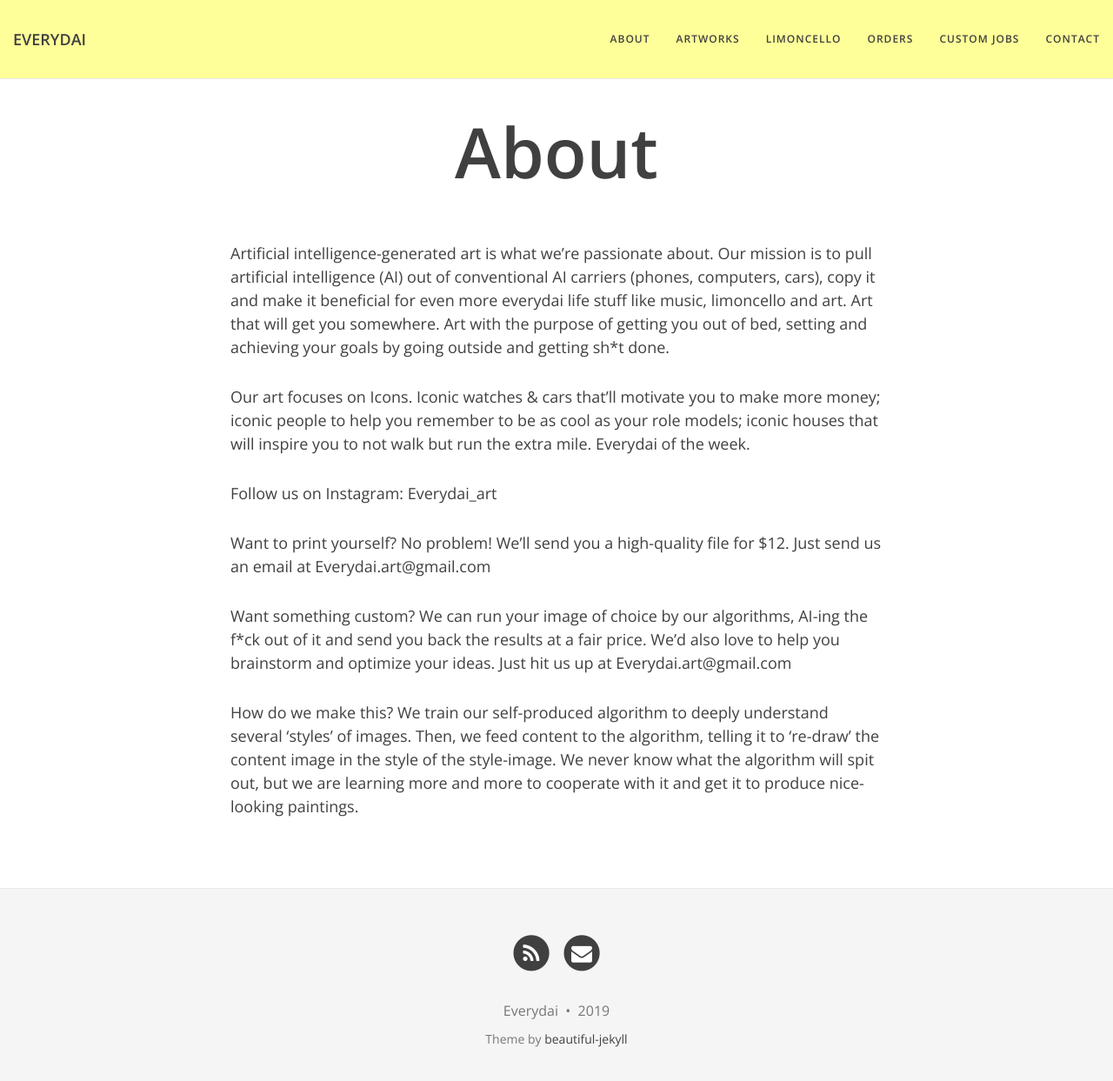
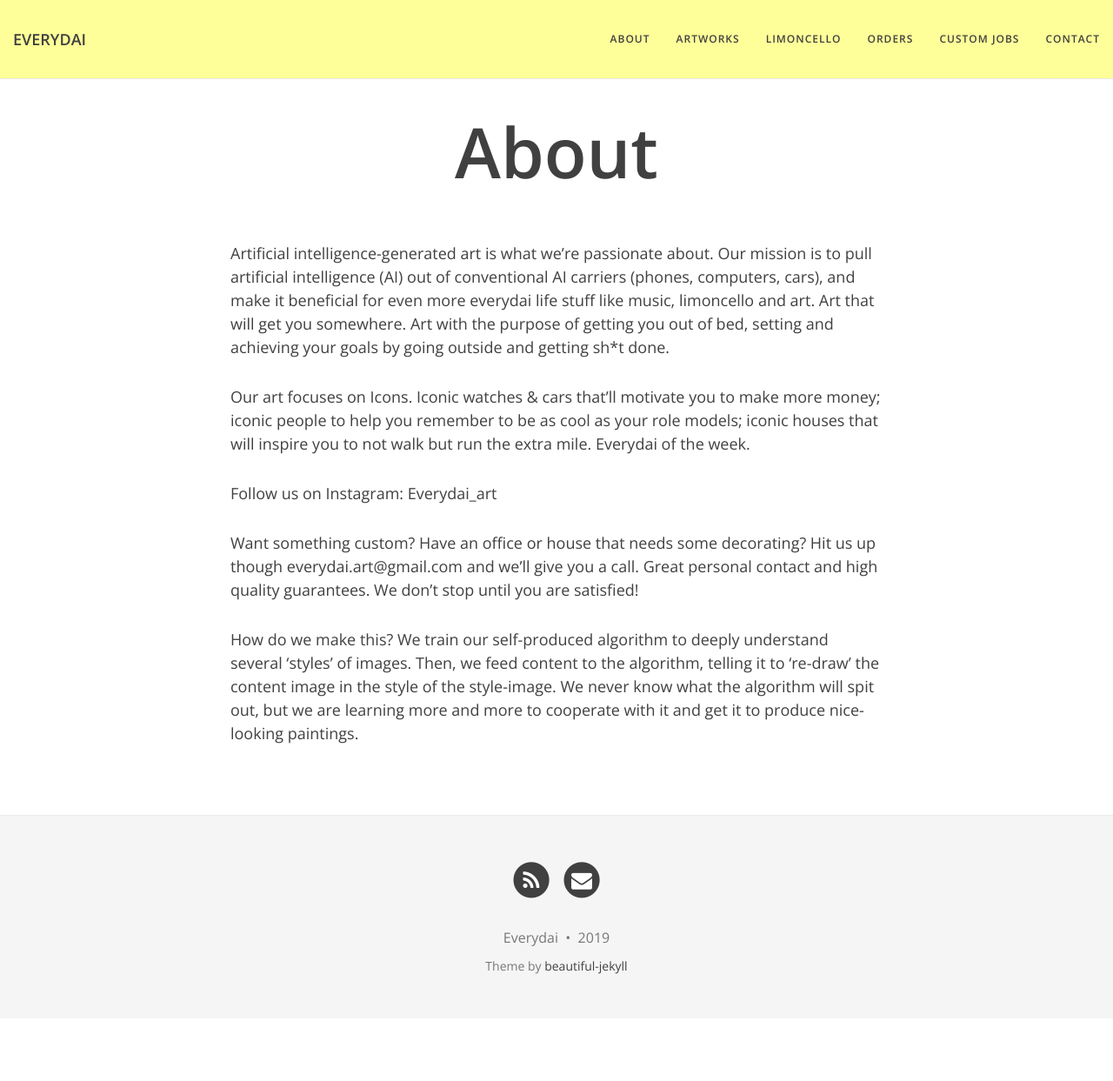
Before and after one commit to everydai/everydai.github.io, a Jekyll site: the page built from about.md, in a window 1280 px wide and 1255 px high. Shown: the top 1243 px of the window at 87% size. Built offline with Jekyll 4.4.1, drawn with Linux system fonts in a browser that asks for light colours; nearby versions of some CDN libraries.

Commit message:
Update about.md

```diff
--- a/about.md
+++ b/about.md
@@ -4,17 +4,14 @@ title: About
 
 ---
 
-Artificial intelligence-generated art is what we’re passionate about. Our mission is to pull artificial intelligence (AI) out of conventional AI carriers (phones, computers, cars), copy it and make it beneficial for even more everydai life stuff like music, limoncello and art. Art that will get you somewhere. Art with the purpose of getting you out of bed, setting and achieving your goals by going outside and getting sh*t done.
+Artificial intelligence-generated art is what we’re passionate about. Our mission is to pull artificial intelligence (AI) out of conventional AI carriers (phones, computers, cars), and make it beneficial for even more everydai life stuff like music, limoncello and art. Art that will get you somewhere. Art with the purpose of getting you out of bed, setting and achieving your goals by going outside and getting sh*t done.
 
 Our art focuses on Icons. Iconic watches & cars that'll motivate you to make more money; iconic people to help you remember to be as cool as your role models; iconic houses that will inspire you to not walk but run the extra mile. Everydai of the week.
 
 Follow us on Instagram: Everydai_art
 
-Want to print yourself?
-No problem! We’ll send you a high-quality file for $12. Just send us an email at Everydai.art@gmail.com
-
 Want something custom?
-We can run your image of choice by our algorithms, AI-ing the f*ck out of it and send you back the results at a fair price. We’d also love to help you brainstorm and optimize your ideas. Just hit us up at Everydai.art@gmail.com
+Have an office or house that needs some decorating? Hit us up though everydai.art@gmail.com and we'll give you a call. Great personal contact and high quality guarantees. We don't stop until you are satisfied!
 
 How do we make this?
 We train our self-produced algorithm to deeply understand several 'styles' of images. Then, we feed content to the algorithm, telling it to 're-draw' the content image in the style of the style-image. We never know what the algorithm will spit out, but we are learning more and more to cooperate with it and get it to produce nice-looking paintings.
```
